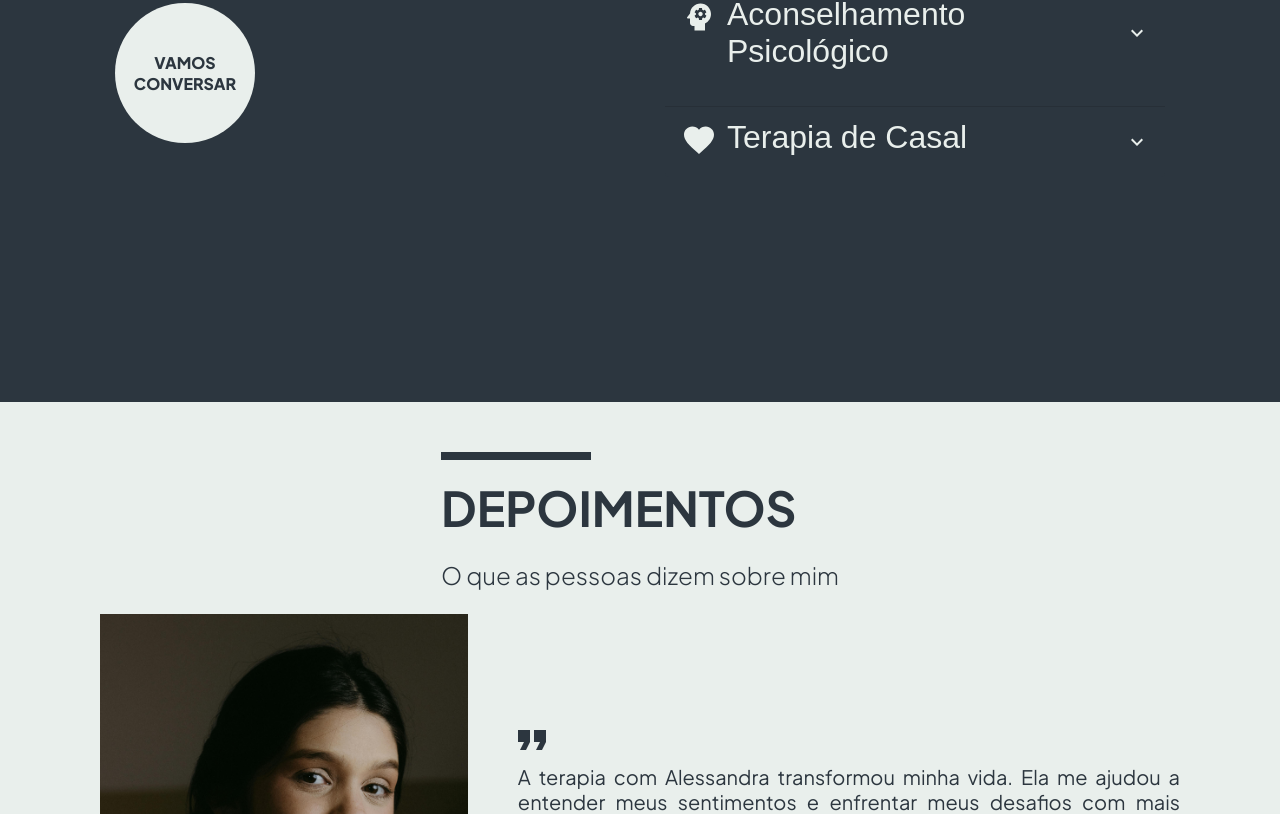
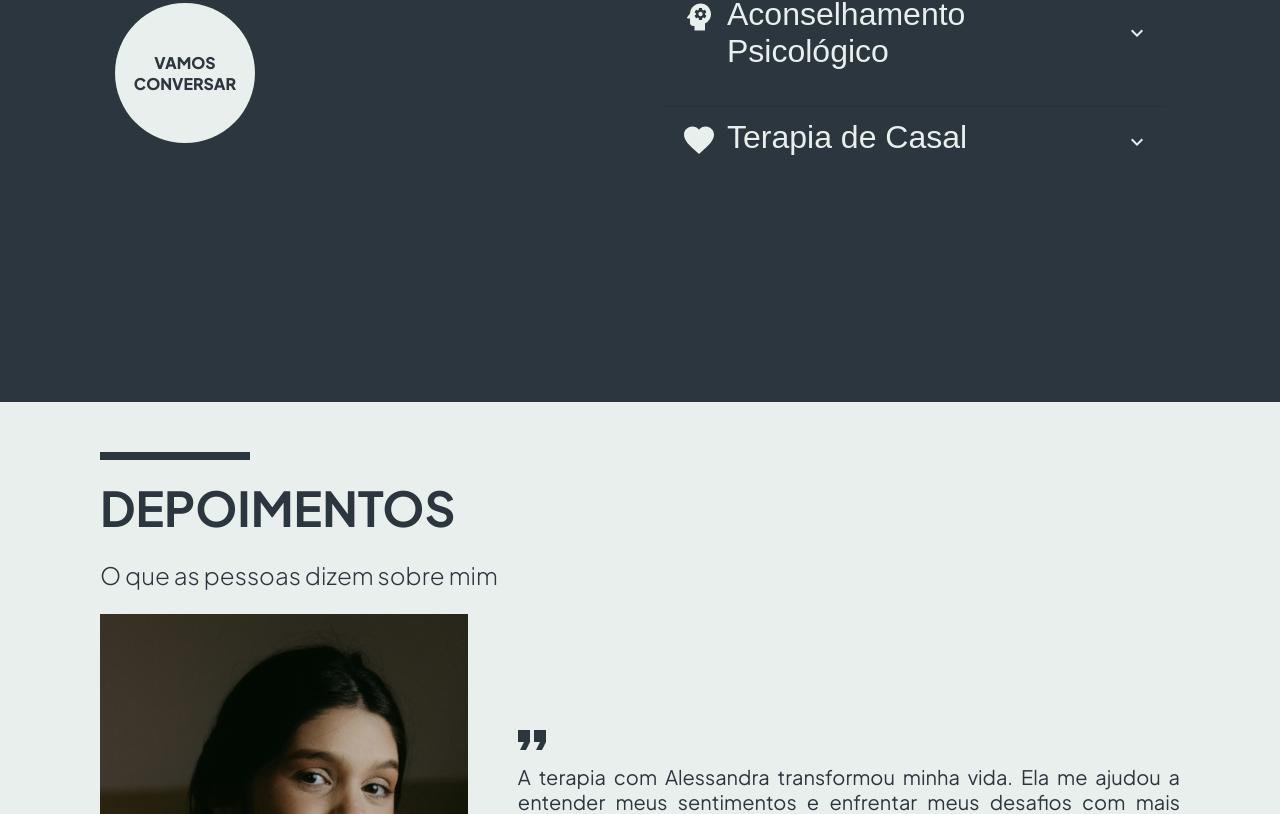
Before and after one commit to allessandrogomes/psychologist-portfolio, a Next.js app: page / in a window 1280 px wide. Shown: the part 1298-2112 px from the top of the page. Built offline with nearby package versions, Linux system fonts and the light colour scheme.

Commit message:
:iphone:responsive: ajusta a responsividade do componente 'TitleAndSubtitle'.

```diff
--- a/src/components/shared/TitleAndSubtitle/index.tsx
+++ b/src/components/shared/TitleAndSubtitle/index.tsx
@@ -8,7 +8,8 @@ interface ITitleAndSubtitle {
 
 export default function TitleAndSubtitle({ title, subtitle, darkTheme = false }: ITitleAndSubtitle) {
     return (
-        <div className={darkTheme ? styles.darkContent : styles.content}>
+        <div className={darkTheme ? styles.darkContent : styles.content}
+        >
             <div className={styles.bar}></div>
             <h2>{title}</h2>
             <h3>{subtitle}</h3>
--- a/src/components/shared/TitleAndSubtitle/styles.module.scss
+++ b/src/components/shared/TitleAndSubtitle/styles.module.scss
@@ -2,6 +2,11 @@
 
 .content, .darkContent {
     color: $color1;
+    align-self: start;
+
+    @media (max-width: 767px) {
+        align-self: center;
+    }
 
     .bar{
         width: 150px;
```
